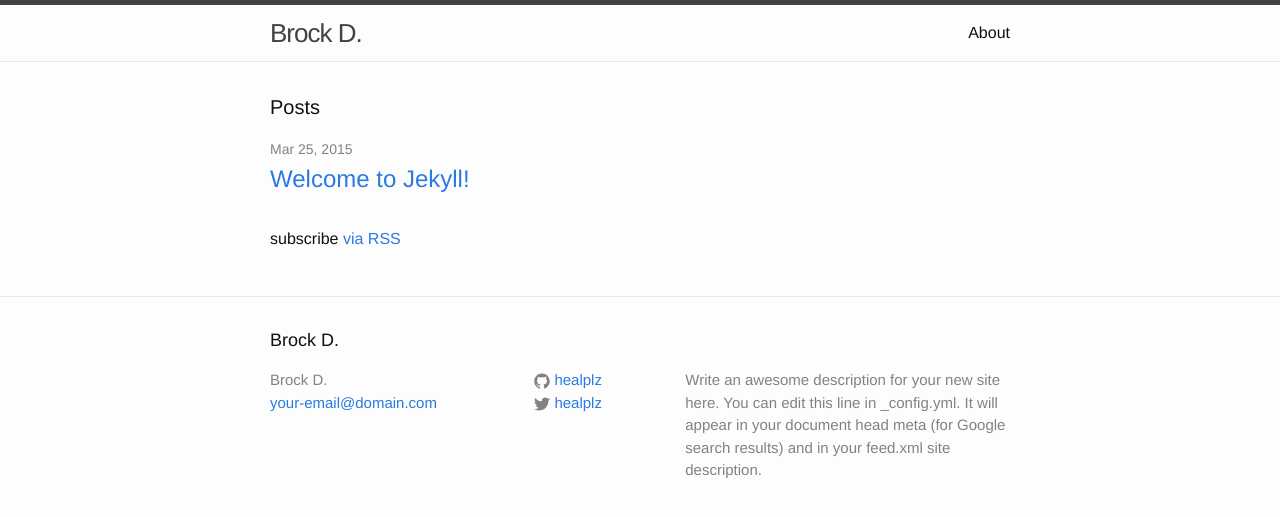
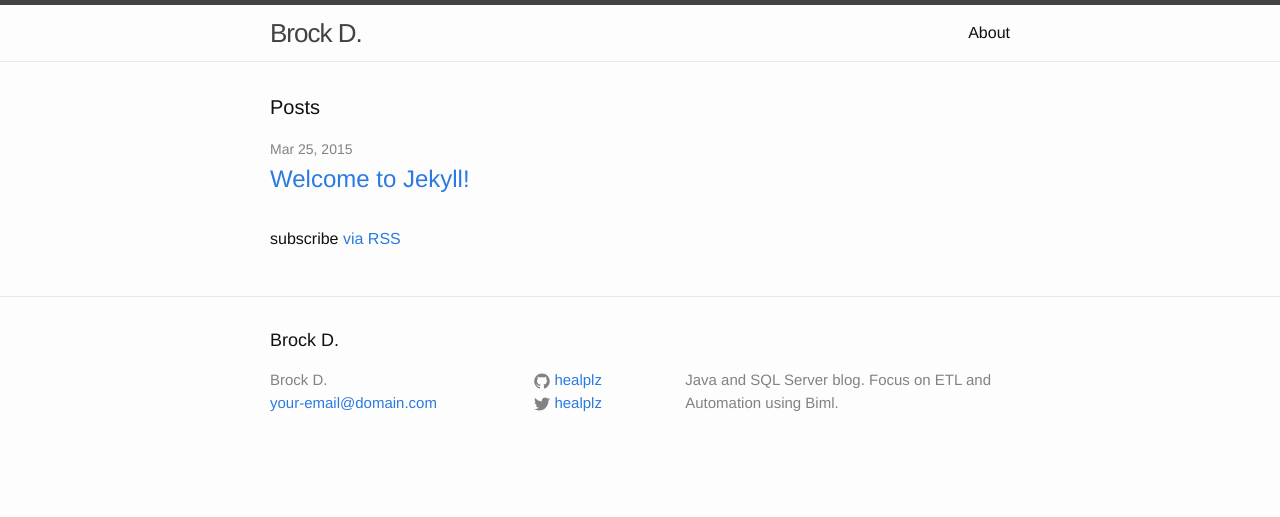
Before and after one commit to healplz/healplz.github.io, a Jekyll site: the page built from index.html, in a window 1280 px wide. Shown: the top 517 px of the page. Built offline with Jekyll 4.4.1, drawn with Linux system fonts in a browser that asks for light colours.

Commit message:
description

```diff
--- a/_config.yml
+++ b/_config.yml
@@ -2,11 +2,9 @@
 title: Brock D.
 email: your-email@domain.com
 description: > # this means to ignore newlines until "baseurl:"
-  Write an awesome description for your new site here. You can edit this
-  line in _config.yml. It will appear in your document head meta (for
-  Google search results) and in your feed.xml site description.
+  Java and SQL Server blog. Focus on ETL and Automation using Biml.
 baseurl: "" # the subpath of your site, e.g. /blog/
-url: "http://yourdomain.com" # the base hostname & protocol for your site
+url: "http://healplz.github.io" # the base hostname & protocol for your site
 twitter_username: healplz
 github_username:  healplz
 
```
